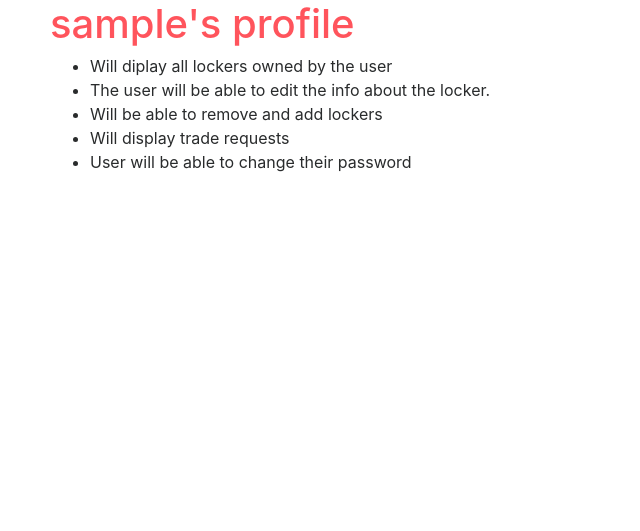
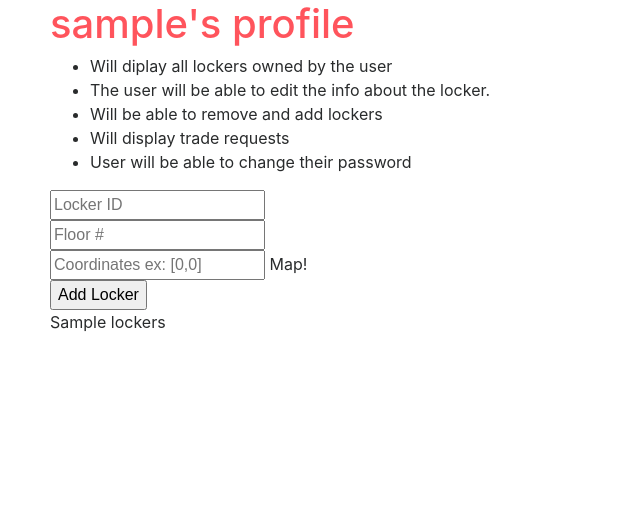
Before and after one commit to JamesSmith1202/somewhat_useful, a Flask app: template main/templates/profile.html in a window 1280 px wide. Shown: the part 56-587 px from the top of the page, without its empty margins (0-640 px from the left). Run offline with Flask 2, Linux system fonts and the light colour scheme; the template is opened without the code that fills it: most values are stand-ins (such as "Sample title", 1, 10 or a date in 2020); some libraries are stand-ins or nearby versions.

Commit message:
profile lockers

```diff
--- a/main/main.py
+++ b/main/main.py
@@ -85,6 +85,10 @@ def profile():
         return redirect(url_for("login"))
     if request.method == "GET":
         return render_template("profile.html", logged = is_logged(), username = session[USER_SESSION], lockers = lockers.get_lockers(session[USER_SESSION]))
+    elif request.method == "POST":
+        locker = {"lockerID": request.form["lockerID"], "email": session[USER_SESSION], "floor": request.form["floor"], "coords": request.form["coords"]}
+        if lockers.create_locker(locker["lockerID"], locker["email"], int(locker["floor"]), locker["coords"]):
+            return render_template("profile.html", logged = is_logged(), username = session[USER_SESSION], lockers = lockers.get_lockers(session[USER_SESSION]))
 
 if __name__ == "__main__":
     app.debug = True
--- a/main/templates/profile.html
+++ b/main/templates/profile.html
@@ -1,6 +1,6 @@
 {% extends "template.html" %}
-{%block title %}{{username}}'s Profile{% endblock %}
-{%block content %}
+{% block title %}{{username}}'s Profile{% endblock %}
+{% block content %}
 <h1>{{username}}'s profile</h1>
 <ul>
     <li>Will diplay all lockers owned by the user</li>
@@ -9,4 +9,18 @@
     <li>Will display trade requests</li>
     <li>User will be able to change their password</li>
 </ul>
-{%endblock%}
+
+<form method="POST" action="/profile">
+  <input type="text" name="lockerID" placeholder="Locker ID">
+  <br>
+  <input type="text" name="floor" placeholder="Floor #">
+  <br>
+  <input type="text" name="coords" placeholder="Coordinates ex: [0,0]">
+  Map!
+  <br>
+  <input type="submit" name="add" value="Add Locker">
+</form>
+
+{{lockers}}
+
+{% endblock %}
```
Also changed, not shown: main/utils/lockers.py (+5 -4 lines), main/utils/database.db.
